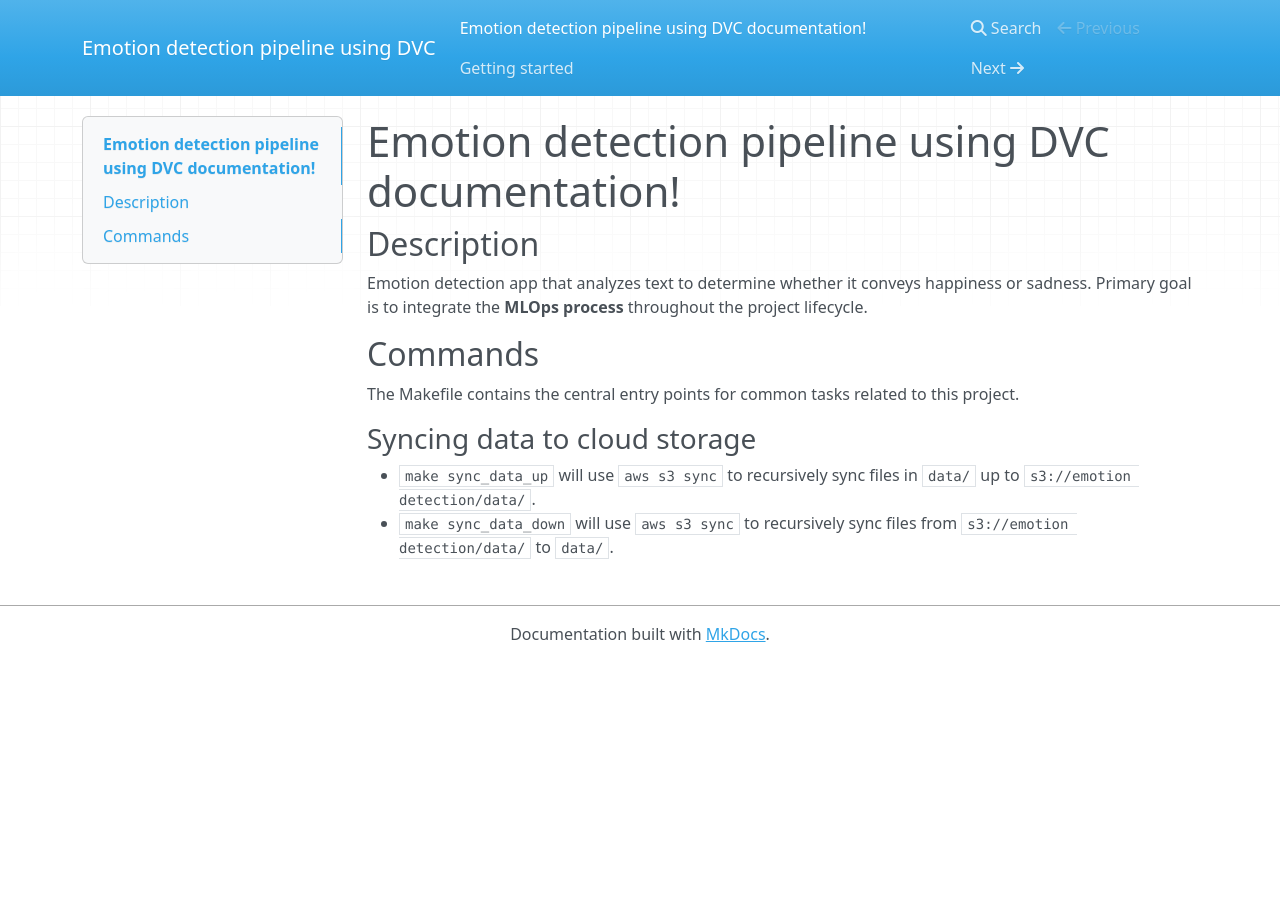
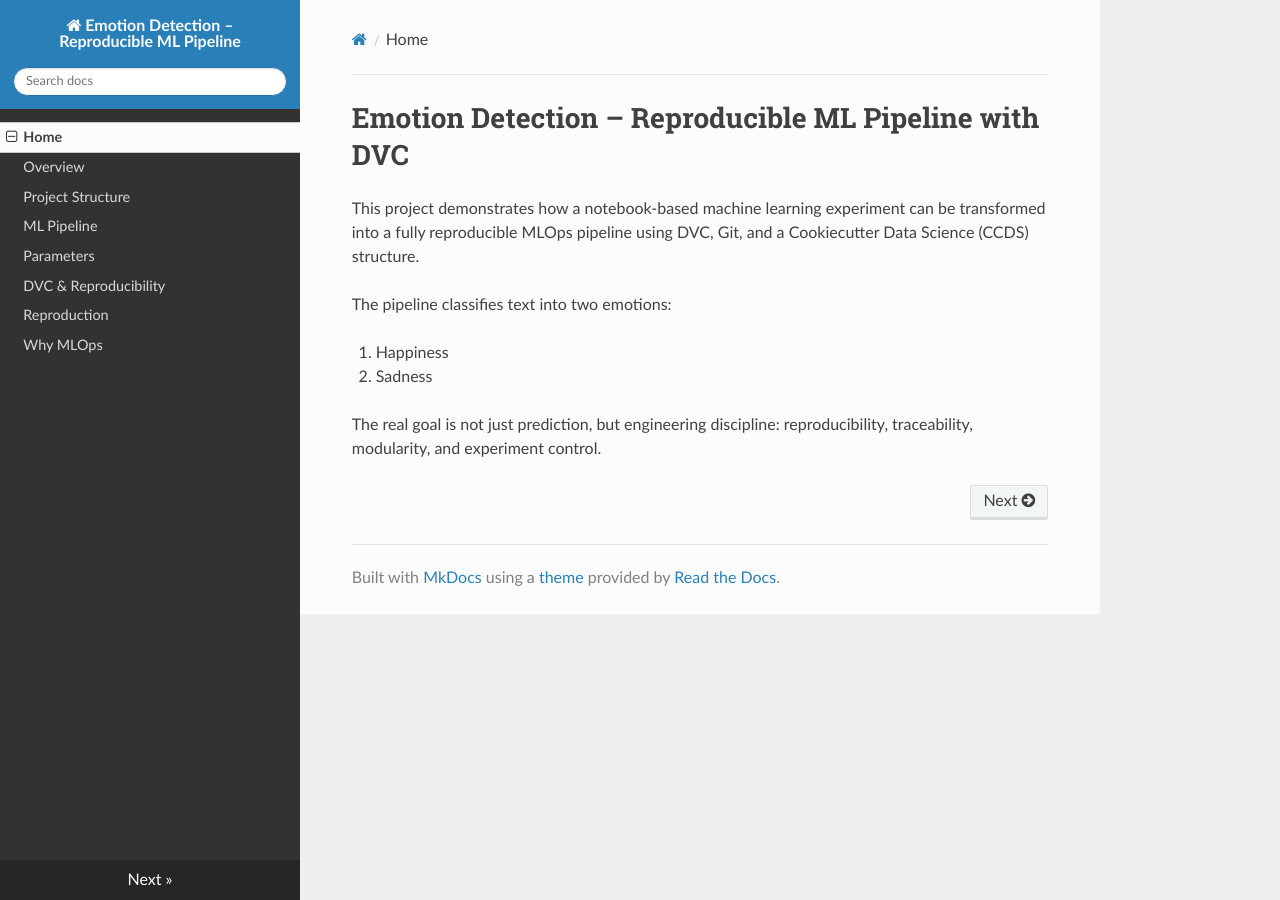
Before and after one commit to yachika-yashu/emotion_detection_MLOps_pipeline, an MkDocs documentation site: the page built from docs/docs/index.md, in a window 1280 px wide. Built offline with MkDocs 1.6.1, drawn with Linux system fonts in a browser that asks for light colours; nearby versions of some CDN libraries.

Commit message:
Update documentation

```diff
--- a/docs/docs/index.md
+++ b/docs/docs/index.md
@@ -1,14 +1,11 @@
-# Emotion detection pipeline using DVC documentation!
+# Emotion Detection – Reproducible ML Pipeline with DVC
 
-## Description
+This project demonstrates how a notebook-based machine learning experiment can be transformed into a fully reproducible MLOps pipeline using DVC, Git, and a Cookiecutter Data Science (CCDS) structure.
 
-Emotion detection app that analyzes text to determine whether it conveys happiness or sadness. Primary goal is to integrate the **MLOps process** throughout the project lifecycle.
+The pipeline classifies text into two emotions:
 
-## Commands
+1. Happiness
 
-The Makefile contains the central entry points for common tasks related to this project.
+2. Sadness
 
-### Syncing data to cloud storage
-
-* `make sync_data_up` will use `aws s3 sync` to recursively sync files in `data/` up to `s3://emotion detection/data/`.
-* `make sync_data_down` will use `aws s3 sync` to recursively sync files from `s3://emotion detection/data/` to `data/`.
+The real goal is not just prediction, but engineering discipline: reproducibility, traceability, modularity, and experiment control.
--- a/docs/mkdocs.yml
+++ b/docs/mkdocs.yml
@@ -1,4 +1,13 @@
-site_name: Emotion detection pipeline using DVC
-#
-site_author: Yachika Anand
-#
+site_name: Emotion Detection – Reproducible ML Pipeline
+theme:
+  name: readthedocs
+
+nav:
+  - Home: index.md
+  - Overview: project_overview.md
+  - Project Structure: project_structure.md
+  - ML Pipeline: pipeline.md
+  - Parameters: parameters.md
+  - DVC & Reproducibility: dvc.md
+  - Reproduction: reproduction.md
+  - Why MLOps: why_mlops.md
```
Also changed, not shown: docs/docs/dvc.md (added, +23 -0 lines), docs/docs/parameters.md (added, +20 -0 lines), docs/docs/pipeline.md (added, +45 -0 lines), docs/docs/project_overview.md (added, +23 -0 lines), docs/docs/project_structure.md (added, +30 -0 lines), docs/docs/reproduction.md (added, +12 -0 lines), docs/docs/why_mlops.md (added, +13 -0 lines), 1 other file.
